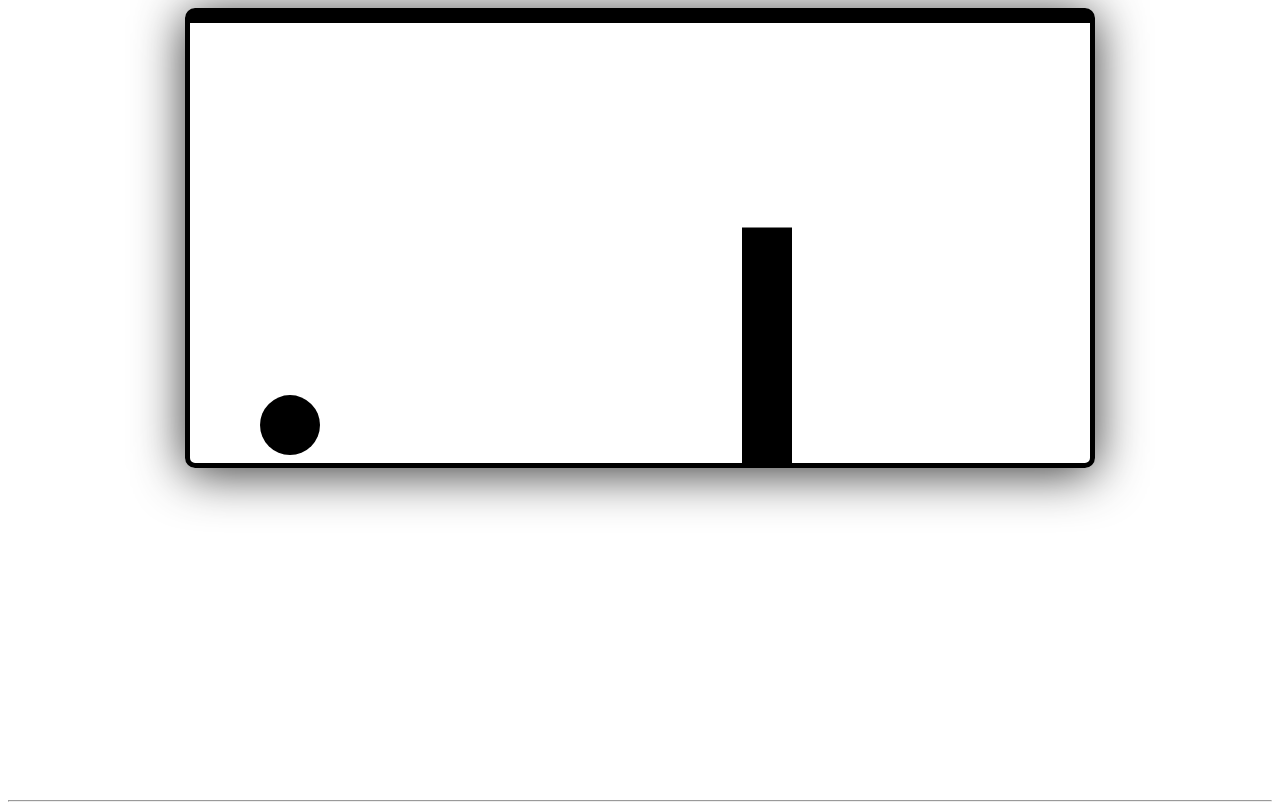
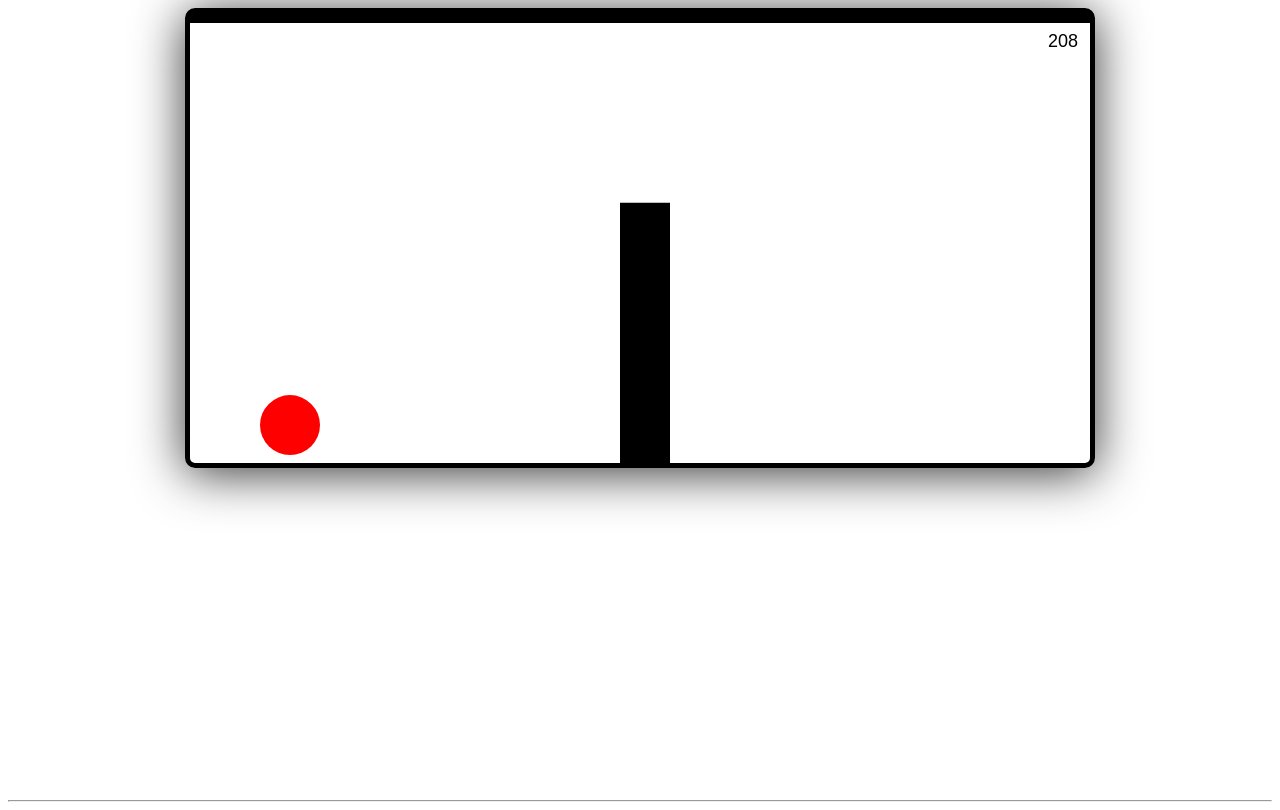
Before and after one commit to andr21/JumpyGame, a plain HTML site: page index.html in a window 1280 px wide. Drawn offline with Linux system fonts and the light colour scheme.

Commit message:
game done

```diff
--- a/css/main.css
+++ b/css/main.css
@@ -8,3 +8,12 @@
   border-radius: 10px;
   box-shadow: 0 5px 50px #333;
 }
+
+#score{
+  position:absolute;
+  z-index:21;
+  top: 0px;
+  right: 12px;
+  font-family: 'Brush Script MT', Arial, sans-serif;
+  font-size: 18px;
+}
--- a/index.html
+++ b/index.html
@@ -15,6 +15,7 @@
 
 <div id="container">
 <canvas id ="canvas"></canvas>
+<p id="score">0</p>
 </div>
 <br>
 <br>
--- a/js/ball.js
+++ b/js/ball.js
@@ -3,7 +3,9 @@ function Ball(){
 	this.y = 350;
 	this.radius = 30;
 
-	this.jumppower = 3.5
+	this.score = 0;
+
+	this.jumppower = 3.6
 	this.gravity = 0.06;
 
 	this.dead = false;
@@ -61,6 +63,10 @@ function Ball(){
 
 		this.vel.x += this.acc.x;
 		this.vel.y += this.acc.y;
+
+		if(this.dead === false){
+			this.score ++;
+		}
 	}
 
 
--- a/js/main.js
+++ b/js/main.js
@@ -10,6 +10,9 @@ to do:
 //global variables
 var c = document.getElementById("canvas");
 var ctx = c.getContext("2d");
+
+var scorecounter = document.querySelector("#score");
+
 
 c.width = 900;
 c.height = 450;
@@ -30,7 +33,7 @@ pauseplay();
 function pauseplay(){
 
   if(pause == true){
-    game = setInterval(draw,10);
+    game = setInterval(draw,15);
     pause = false;
     console.log('Game unpaused');
   }else{
@@ -41,7 +44,12 @@ function pauseplay(){
 
 }
 
+function restartgame(){
 
+	ball = new Ball;
+	wallmanager = new WallManager;
+
+}
 
 
 
@@ -62,6 +70,8 @@ function draw(){
   wallmanager.update();
 
   ball.checkCollision(wallmanager.walls);
+
+  scorecounter.innerHTML = ball.score;
 
     }
 
--- a/js/wall.js
+++ b/js/wall.js
@@ -6,7 +6,7 @@ function Wall(){
 	this.y = c.height - this.height;
 
 
-	this.wallspeed = 2;
+	this.wallspeed = 4;
 
 	this.gone = false;
 
@@ -94,8 +94,8 @@ function WallManager(){
 	var topwall = new TopWall
 	this.walls = [topwall];
 
-	this.tick = 0;
-	this.frequency = 300;
+	this.tick = 199;
+	this.frequency = 200;
 
 	this.update = function(){
 
```
